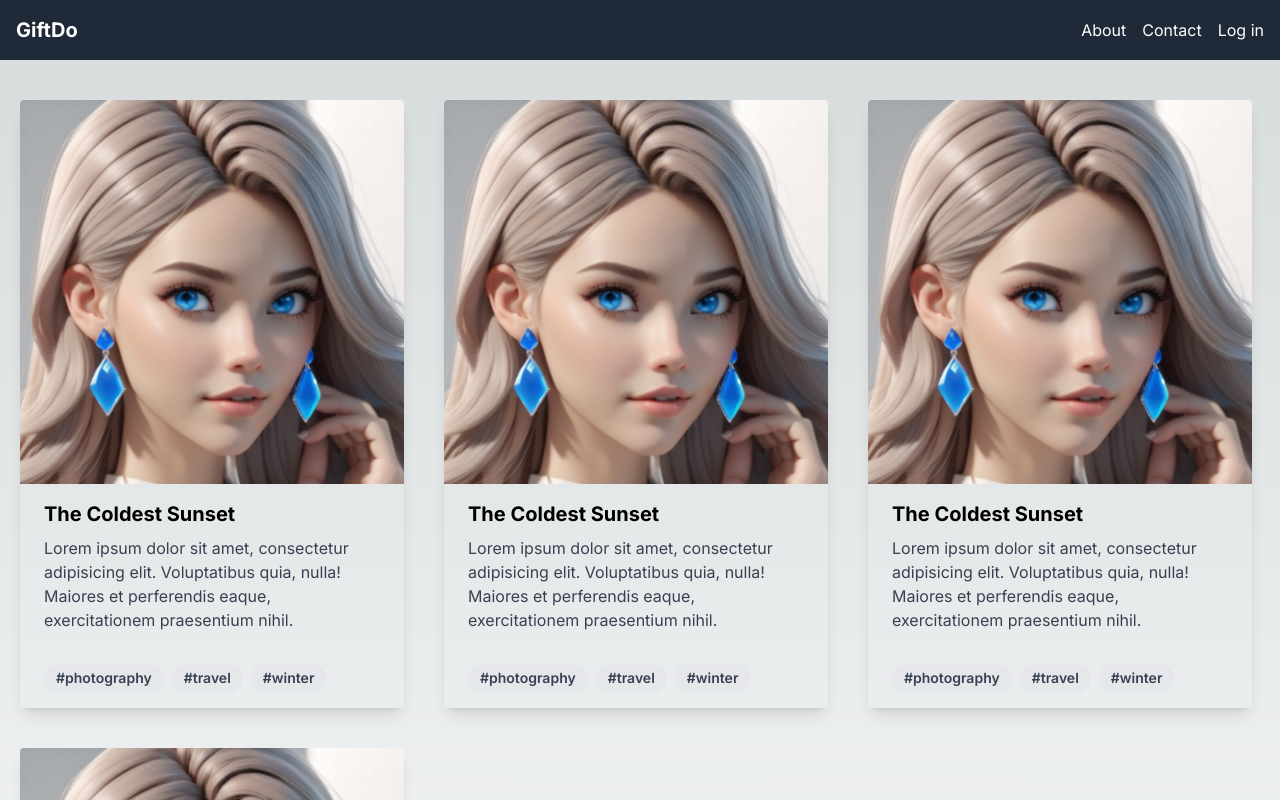
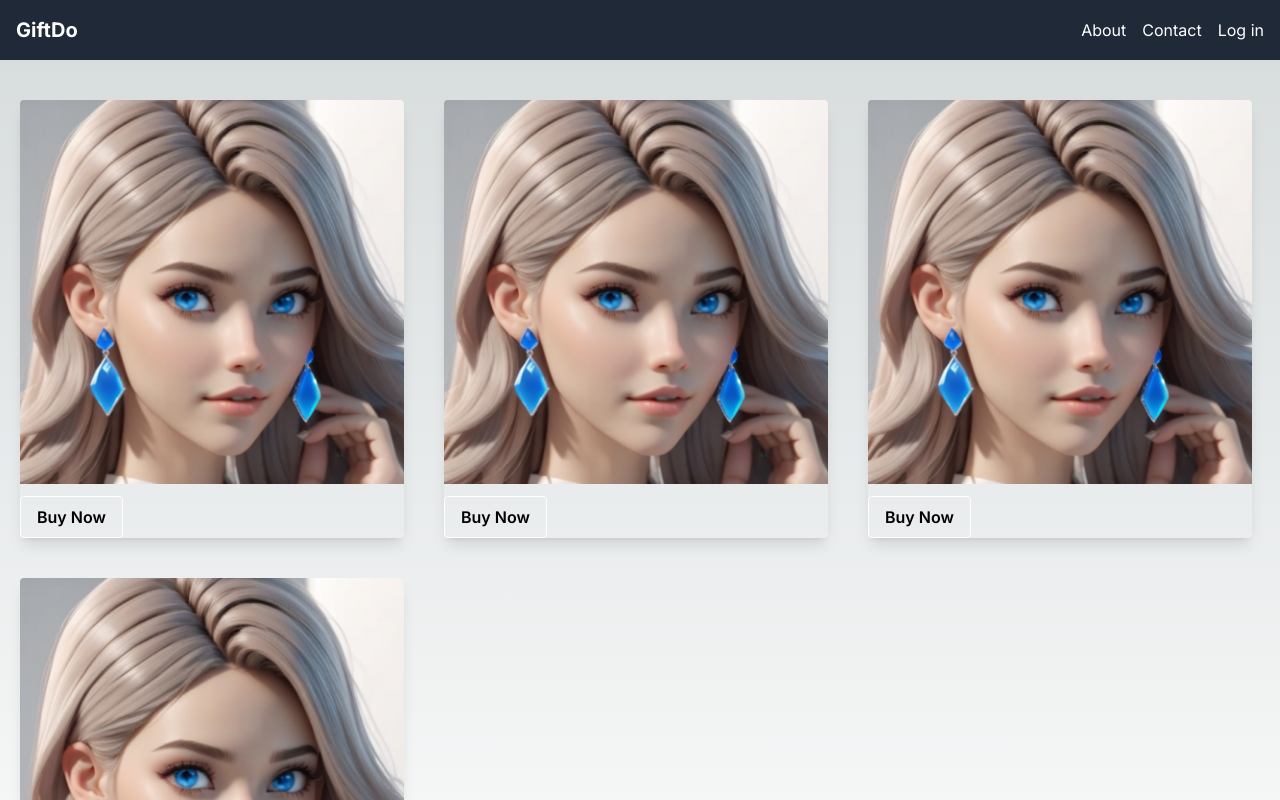
Before and after one commit to Amulsharma64/gift-do, a Next.js app: page /results in a window 1280 px wide. Shown: the top 800 px of the page. Built offline with nearby package versions, Linux system fonts and the light colour scheme.

Commit message:
Button added and card update

```diff
--- /dev/null
+++ b/components/Button.jsx
@@ -0,0 +1,15 @@
+"use client"
+
+const Button = ({name, handleButton}) => {
+  return (
+    <button
+    className="bg-transparent hover:bg-gray-800 text-white-700 font-semibold
+     hover:text-white py-2 px-4 border border-white hover:border-transparent rounded"
+     onClick={handleButton}
+     >
+            {name}
+    </button>
+  )
+}
+
+export default Button
--- a/components/Card.jsx
+++ b/components/Card.jsx
@@ -1,9 +1,13 @@
-import React from 'react'
+"use client"
 import Image from "next/image";
+import Button from './Button';
 
 const Card = () => {
+  const handleClick = () =>{
+    console.log("click");
+  }
   return (
-    <div className="max-w-sm rounded overflow-hidden shadow-lg m-5">
+    <div className="relative max-w-sm rounded overflow-hidden shadow-lg m-5">
         <Image
             className="w-full"
             src="/images/blueEaring.png"
@@ -12,16 +16,8 @@ const Card = () => {
             height={400}
             priority={true}
         />
-        <div className="px-6 py-4">
-            <div className="font-bold text-xl mb-2">The Coldest Sunset</div>
-            <p className="text-gray-700 text-base">
-            Lorem ipsum dolor sit amet, consectetur adipisicing elit. Voluptatibus quia, nulla! Maiores et perferendis eaque, exercitationem praesentium nihil.
-            </p>
-        </div>
-        <div className="px-6 pt-4 pb-2">
-            <span className="inline-block bg-gray-200 rounded-full px-3 py-1 text-sm font-semibold text-gray-700 mr-2 mb-2">#photography</span>
-            <span className="inline-block bg-gray-200 rounded-full px-3 py-1 text-sm font-semibold text-gray-700 mr-2 mb-2">#travel</span>
-            <span className="inline-block bg-gray-200 rounded-full px-3 py-1 text-sm font-semibold text-gray-700 mr-2 mb-2">#winter</span>
+        <div className='mt-3'>
+          <Button name={"Buy Now"} handleButton={handleClick}/>
         </div>
     </div>
   )
--- a/components/mcq/McqContainer.jsx
+++ b/components/mcq/McqContainer.jsx
@@ -2,11 +2,15 @@
 import Image from "next/image";
 import { useMemo, useState } from "react";
 import MCQ from "./Mcq";
+import { useRouter } from "next/navigation";
+import Button from "../Button";
 
 const McqContainer = () => {
     const [rawData, setRawData] = useState({});
     const [count, setCount] = useState(0);
     const [selectedOption, setSelectedOption] = useState(null);
+    const router = useRouter();
+
 
     const data = useMemo(() => [
       {
@@ -51,6 +55,7 @@ const McqContainer = () => {
 
     const handleSubmit = () => {
       console.log(rawData);
+      router.push("/results");
     }
   return (
     <main className="flex min-h-screen flex-col items-center ">
@@ -60,9 +65,11 @@ const McqContainer = () => {
         onSelect={handleSelectOption}
         isSelected={selectedOption}
       />
-      {
-        data.length - 1 > count ? <button className="mt-4" onClick={handleNext}>Next</button> : <button className="mt-4" onClick={handleSubmit}>Submit</button>
-      }
+      <div className="mt-2">
+        {
+          data.length - 1 > count ? <Button handleButton={handleNext} name="Next"/> : <Button handleButton={handleSubmit} name={"Submit"}/>
+        }
+      </div>
       {selectedOption && (
         <p className="mt-1 text-orange-400">You selected: {selectedOption}</p>
       )}
```
